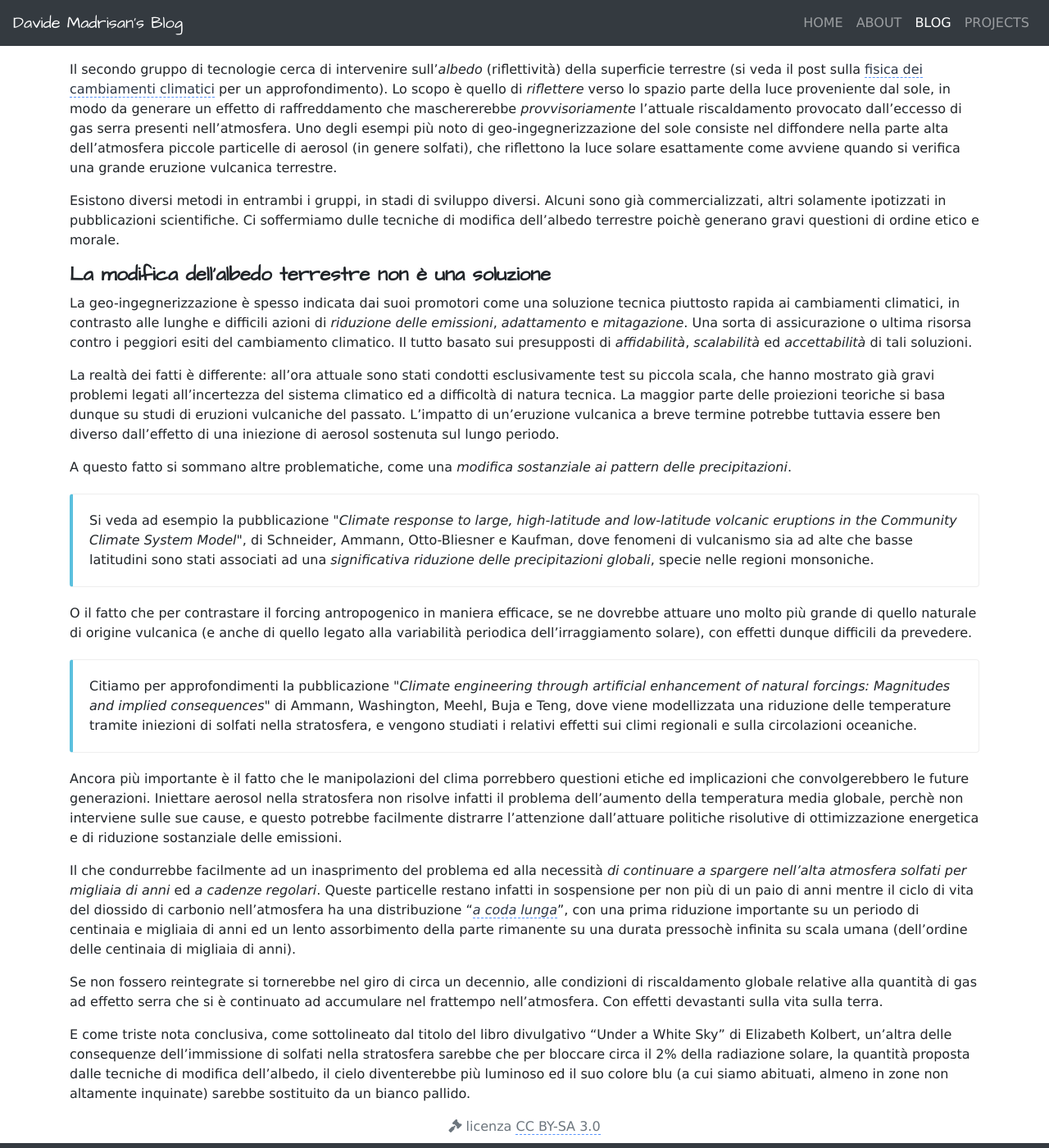
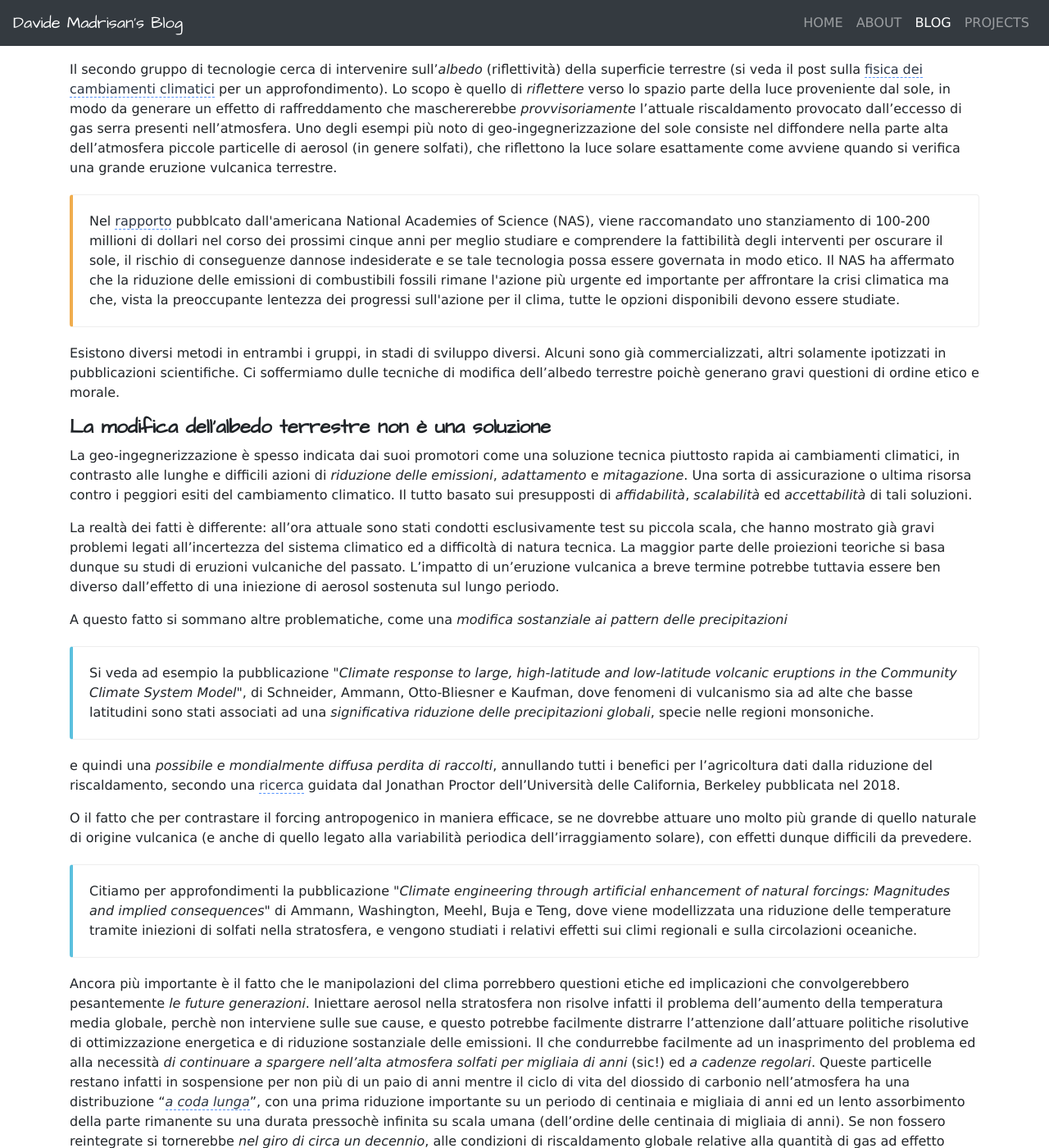
Before and after one commit to madrisan/madrisan.github.io, a Jekyll site: the page built from _posts/2021-07-07-geoengineering.md, in a window 1280 px wide and 1400 px high, scrolled down 712 px. Shown: the whole window at 82% size. Built offline with Jekyll 4.4.1, drawn with Linux system fonts in a browser that asks for light colours; nearby versions of some CDN libraries; formulas are drawn with MathJax 3; some of the changed text lies outside the part shown.

Commit message:
Update the post about climate geo-engineering
Signed-off-by: Davide Madrisan <davide.madrisan@gmail.com>

```diff
--- a/_posts/2021-07-07-geoengineering.md
+++ b/_posts/2021-07-07-geoengineering.md
@@ -45,6 +45,21 @@ Uno degli esempi più noto di geo-ingegnerizzazione del sole consiste nel diffon
 alta dell’atmosfera piccole particelle di aerosol (in genere solfati), che riflettono la luce
 solare esattamente come avviene quando si verifica una grande eruzione vulcanica terrestre.
 
+<div class="bd-callout bd-callout-warning">
+<p>
+Nel
+<a href="https://www.nap.edu/catalog/25762/reflecting-sunlight-recommendations-for-solar-geoengineering-research-and-research-governance">
+rapporto</a>
+pubblcato dall'americana National Academies of Science (NAS), viene raccomandato uno stanziamento
+di 100-200 millioni di dollari nel corso dei prossimi cinque anni per meglio studiare e comprendere
+la fattibilità degli interventi per oscurare il sole, il rischio di conseguenze dannose indesiderate
+e se tale tecnologia possa essere governata in modo etico.
+Il NAS ha affermato che la riduzione delle emissioni di combustibili fossili rimane l'azione più
+urgente ed importante per affrontare la crisi climatica ma che, vista la preoccupante lentezza dei
+progressi sull'azione per il clima, tutte le opzioni disponibili devono essere studiate.
+</p>
+</div>
+
 Esistono diversi metodi in entrambi i gruppi, in stadi di sviluppo diversi.
 Alcuni sono già commercializzati, altri solamente ipotizzati in pubblicazioni scientifiche.
 Ci soffermiamo dulle tecniche di modifica dell’albedo terrestre poichè generano gravi questioni
@@ -66,7 +81,7 @@ L'impatto di un'eruzione vulcanica a breve termine potrebbe tuttavia essere ben
 di una iniezione di aerosol sostenuta sul lungo periodo.
 
 A questo fatto si sommano altre problematiche, come una
-*modifica sostanziale ai pattern delle precipitazioni*.
+*modifica sostanziale ai pattern delle precipitazioni*
 
 <div class="bd-callout bd-callout-info">
 <p>
@@ -77,6 +92,11 @@ dove fenomeni di vulcanismo sia ad alte che basse latitudini sono stati associat
 <i>significativa riduzione delle precipitazioni globali</i>, specie nelle regioni monsoniche.
 </p>
 </div>
+
+e quindi una *possibile e mondialmente diffusa perdita di raccolti*, annullando tutti i benefici
+per l'agricoltura dati dalla riduzione del riscaldamento, secondo una
+<a href="https://www.nature.com/articles/s41586-018-0417-3">ricerca</a> guidata dal
+Jonathan Proctor dell'Università delle California, Berkeley pubblicata nel 2018.
 
 O il fatto che per contrastare il forcing antropogenico in maniera efficace, se ne dovrebbe
 attuare uno molto più grande di quello naturale di origine vulcanica (e anche di quello legato
@@ -94,24 +114,23 @@ circolazioni oceaniche.
 </div>
 
 Ancora più importante è il fatto che le manipolazioni del clima porrebbero questioni etiche
-ed implicazioni che convolgerebbero le future generazioni.
+ed implicazioni che convolgerebbero pesantemente *le future generazioni*.
 Iniettare aerosol nella stratosfera non risolve infatti il problema dell'aumento della temperatura
 media globale, perchè non interviene sulle sue cause, e questo potrebbe facilmente distrarre
 l'attenzione dall'attuare politiche risolutive di ottimizzazione energetica e di riduzione
 sostanziale delle emissioni.
-
 Il che condurrebbe facilmente ad un inasprimento del problema ed alla necessità *di continuare a
-spargere nell'alta atmosfera solfati per migliaia di anni* ed *a cadenze regolari*.
+spargere nell'alta atmosfera solfati per migliaia di anni* (sic!) ed *a cadenze regolari*.
 Queste particelle restano infatti in sospensione per non più di un paio di anni mentre il ciclo
 di vita del diossido di carbonio nell'atmosfera ha una distribuzione
 "[*a coda lunga*](https://it.wikipedia.org/wiki/Coda_lunga)",
 con una prima riduzione importante su un periodo di centinaia e migliaia di anni ed un lento
 assorbimento della parte rimanente su una durata pressochè infinita su scala umana
 (dell'ordine delle centinaia di migliaia di anni).
-
-Se non fossero reintegrate si tornerebbe nel giro di circa un decennio, alle condizioni di
+Se non fossero reintegrate si tornerebbe *nel giro di circa un decennio*, alle condizioni di
 riscaldamento globale relative alla quantità di gas ad effetto serra che si è continuato ad
-accumulare nel frattempo nell'atmosfera. Con effetti devastanti sulla vita sulla terra.
+accumulare nel frattempo nell'atmosfera. Con effetti devastanti sulla vita sulla terra,
+vista anche l'estrema rapidità di incremento delle temeperature.
 
 E come triste nota conclusiva, come sottolineato dal titolo del libro divulgativo "Under a White Sky"
 di Elizabeth Kolbert, un'altra delle consequenze dell'immissione di solfati nella stratosfera
```
